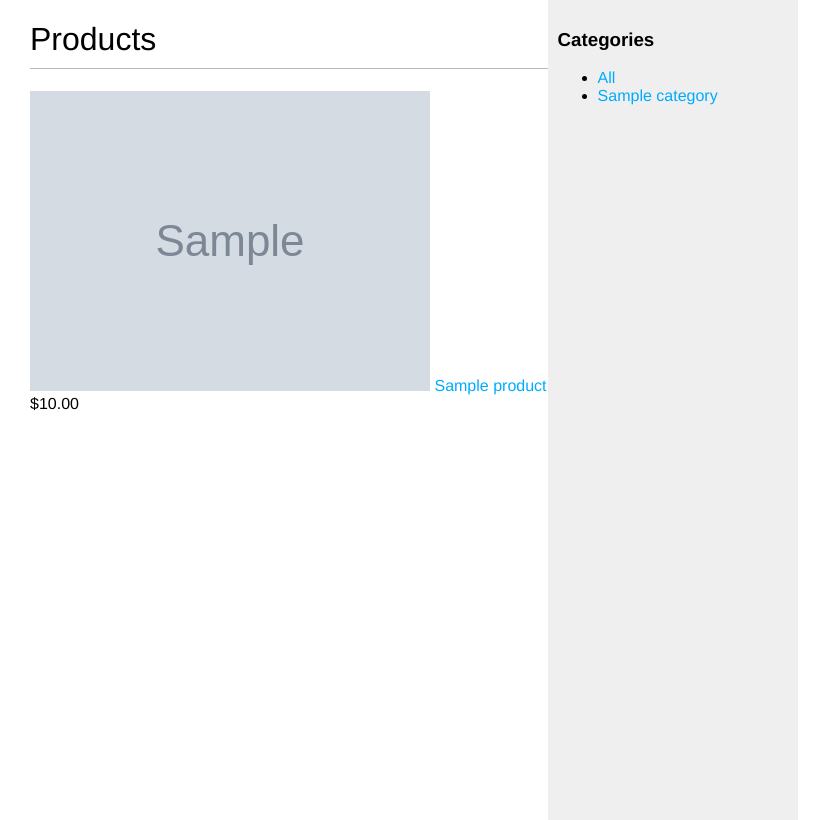
After one commit to Gweideth/Online-shop, a Django app: page /store/ in a window 1280 px wide. The commit adds this page. Shown: the whole page, without its empty margins (0-831 px from the left). Run offline with Django 4.2, Linux system fonts and the light colour scheme; tables that the repository leaves empty hold one stand-in row (values such as "Sample post"); grey boxes marked "Sample" are stand-in pictures.

Commit message:
Added protype web store and images
Models.py: Added Product and Category
Urls.py: Added new path to store
Views.py: Added product_list and product_detail
settings.py: Added MEDIA_URL and MEDIA_ROOT
Admin.py: added CategoryAdmin and ProductAdmin

Finally added 2 htmls: detail(product) and list(product)

```diff
--- a/mysite/mysite/settings.py
+++ b/mysite/mysite/settings.py
@@ -9,7 +9,7 @@ https://docs.djangoproject.com/en/4.1/topics/settings/
 For the full list of settings and their values, see
 https://docs.djangoproject.com/en/4.1/ref/settings/
 """
-
+import os
 from pathlib import Path
 
 # Build paths inside the project like this: BASE_DIR / 'subdir'.
@@ -122,3 +122,6 @@ STATIC_URL = 'static/'
 # https://docs.djangoproject.com/en/4.1/ref/settings/#default-auto-field
 
 DEFAULT_AUTO_FIELD = 'django.db.models.BigAutoField'
+
+MEDIA_URL = "/media/"
+MEDIA_ROOT = os.path.join(BASE_DIR, "media/")
--- a/mysite/mysite/urls.py
+++ b/mysite/mysite/urls.py
@@ -18,5 +18,6 @@ from django.urls import path, include
 
 urlpatterns = [
     path('admin/', admin.site.urls),
-    path("news/", include("shop.urls", namespace="news"))
+    path("", include("shop.urls", namespace="news")),
+    path("", include("shop.urls", namespace="store")),
 ]
--- a/mysite/shop/models.py
+++ b/mysite/shop/models.py
@@ -60,3 +60,50 @@ class Comments(models.Model):
 
     def __str__(self):
         return f"Komentarz dodany przez {self.author}"
+
+# STORE
+
+
+class Category(models.Model):
+    name = models.CharField(max_length=100,
+                            db_index=True)
+    slug = models.SlugField(max_length=100,
+                            unique=True)
+
+    class Meta:
+        ordering = ('name',)
+        verbose_name_plural = 'categories'
+
+    def __str__(self):
+        return self.name
+
+    def get_absolute_url(self):
+        return reverse('shop:product_list_by_category',
+                       args=[self.slug])
+
+
+class Product(models.Model):
+    category = models.ForeignKey(Category,
+                                 related_name='products',
+                                 on_delete=models.CASCADE)
+    name = models.CharField(max_length=100,
+                            db_index=True)
+    slug = models.SlugField(max_length=100,
+                            db_index=True)
+    image = models.ImageField(upload_to='products/%Y/%m/%d',
+                              blank=True)
+    description = models.TextField(blank=True)
+    price = models.DecimalField(max_digits=10, decimal_places=2)
+    available = models.BooleanField(default=True)
+    published_date = models.DateTimeField(default=timezone.now())
+
+    class Meta:
+        ordering = ('name',)
+        index_together = (('id', 'slug'),)
+
+    def __str__(self):
+        return self.name
+
+    def get_absolute_url(self):
+        return reverse('shop:product_detail',
+                       args=[self.id, self.slug])
--- a/mysite/shop/templates/shop/base.html
+++ b/mysite/shop/templates/shop/base.html
@@ -9,9 +9,5 @@
             {% block content %}
             {% endblock %}
         </div>
-        <div id="sidebar">
-            <h2>GEO News</h2>
-                <p>Nowości w świecie geodezji</p>
-        </div>
     </body>
 </html>
--- /dev/null
+++ b/mysite/shop/templates/shop/product/list.html
@@ -0,0 +1,35 @@
+{% extends "shop/base.html" %}
+{% load static %}
+
+{% block title %}
+  {% if category %}{{ category.name }}{% else %}Products{% endif %}
+{% endblock %}
+
+{% block content %}
+  <div id="sidebar">
+    <h3>Categories</h3>
+    <ul>
+      <li {% if not category %}class="selected"{% endif %}>
+        <a href="{% url "shop:product_list" %}">All</a>
+      </li>
+      {% for ctg in categories %}
+        <li {% if category.slug == ctg.slug %}class="selected"{% endif %}>
+          <a href="{{ ctg.get_absolute_url }}">{{ ctg.name }}</a>
+        </li>
+      {% endfor %}
+    </ul>
+  </div>
+  <div id="main" class="product-list">
+    <h1>{% if category %}{{ category.name }}{% else %}Products{% endif %}</h1>
+    {% for product in products %}
+      <div class="item">
+        <a href="{{ product.get_absolute_url }}">
+          <img src="{% if product.image %}{{ product.image.url }}{% else %}{% static "img/no_image.png" %}{% endif %}">
+        </a>
+        <a href="{{ product.get_absolute_url }}">{{ product.name }}</a>
+        <br>
+        ${{ product.price }}
+      </div>
+    {% endfor %}
+  </div>
+{% endblock %}
--- a/mysite/shop/urls.py
+++ b/mysite/shop/urls.py
@@ -1,11 +1,26 @@
 from django.urls import path
+from django.conf import settings
+from django.conf.urls.static import static
 from . import views
 
 app_name = "shop"
 
 urlpatterns = [
-    path("", views.PostListView.as_view(), name="post_list"),
-    path("<int:year>/<int:month>/<int:day>/<slug:post>",
+    path("news/", views.PostListView.as_view(),
+         name="post_list"),
+    path("news/<int:year>/<int:month>/<int:day>/<slug:post>",
          views.post_detail,
          name="post_detail"),
+    path("store/",
+         views.product_list,
+         name="product_list"),
+    path("store/<slug:category_slug>/",
+         views.product_list,
+         name="product_list_by_category"),
+    path("store/<int:id>/<slug:slug>/",
+         views.product_detail,
+         name="product_detail"),
 ]
+if settings.DEBUG:
+    urlpatterns += static(settings.MEDIA_URL,
+                          document_root=settings.MEDIA_ROOT)
--- a/mysite/shop/views.py
+++ b/mysite/shop/views.py
@@ -1,6 +1,6 @@
 from django.shortcuts import render, get_object_or_404
 from django.views.generic import ListView
-from .models import Post, Comments
+from .models import Post, Comments, Category, Product
 from .forms import CommentForm
 
 
@@ -34,3 +34,30 @@ def post_detail(request, year, month, day, post):
                   {"post": post,
                    "comments": comments,
                    "comment_form": comment_form})
+
+# STORE
+
+
+def product_list(request, category_slug=None):
+    category = None
+    categories = Category.objects.all()
+    products = Product.objects.filter(available=True)
+    if category_slug:
+        category = get_object_or_404(Category, slug=category_slug)
+        products = products.filter(category=category)
+    return render(request,
+                  'shop/product/list.html',
+                  {'category': category,
+                   'categories': categories,
+                   'products': products})
+
+
+def product_detail(request, id, slug):
+    product = get_object_or_404(Product,
+                                id=id,
+                                slug=slug,
+                                available=True)
+
+    return render(request,
+                  'shop/product/detail.html',
+                  {'product': product})
```
Also changed, not shown: mysite/shop/admin.py (+16 -1 lines), mysite/shop/templates/shop/product/detail.html (added, +21 -0 lines).
